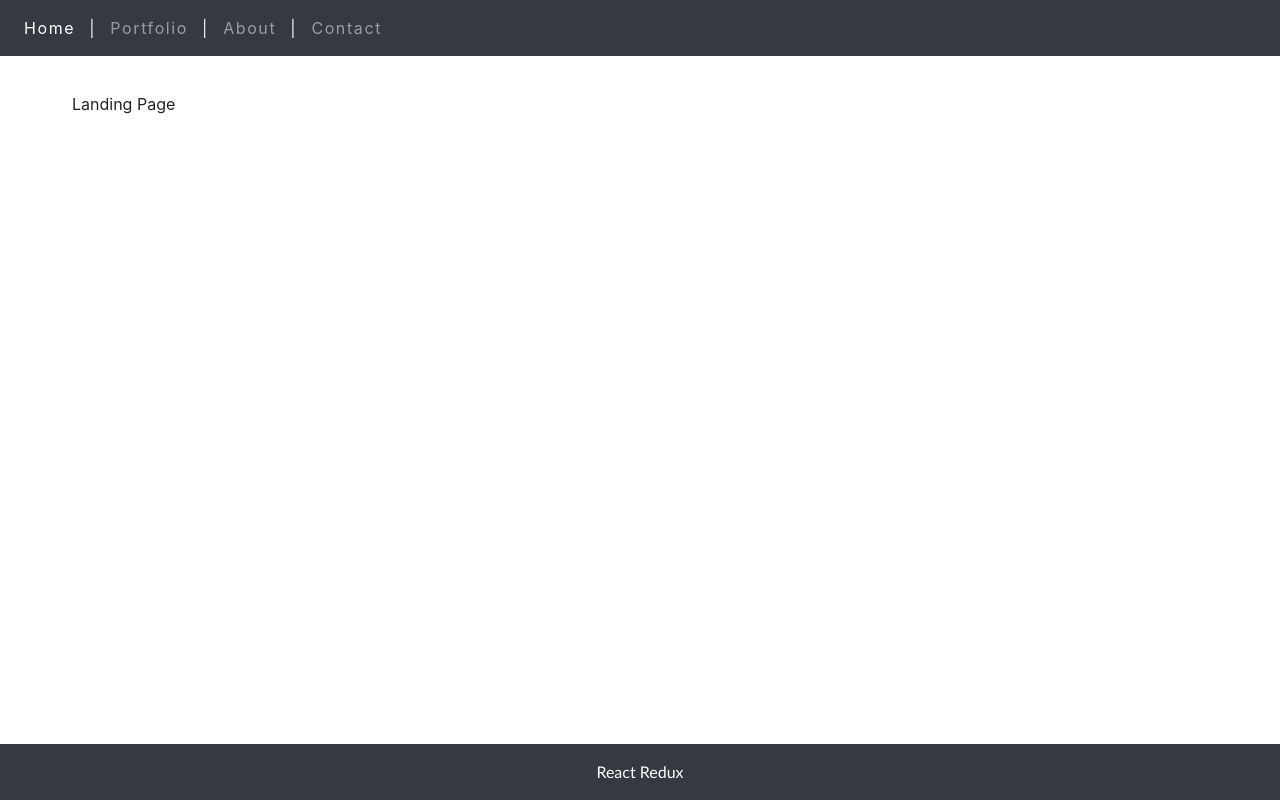
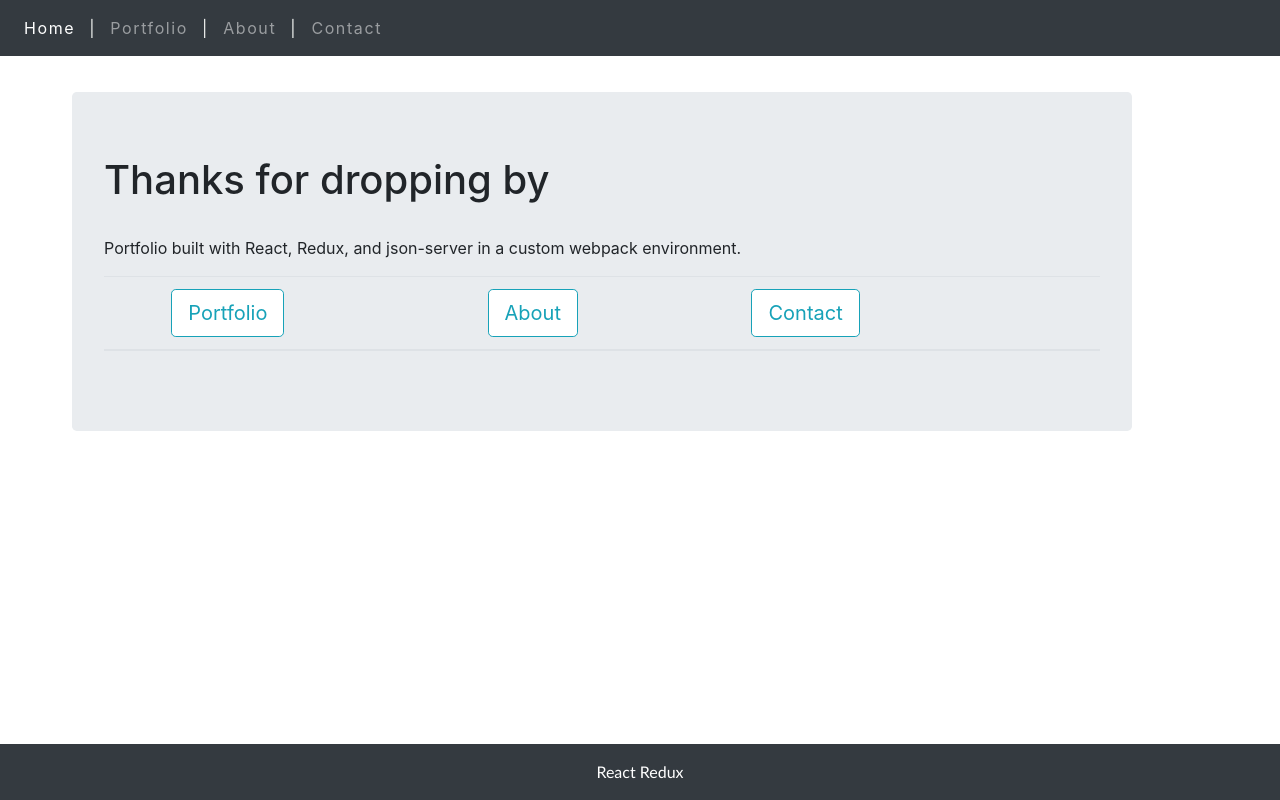
Before and after one commit to DopamineDriven/redux-portfolio, a React app: page / in a window 1280 px wide. Built offline with nearby package versions, Linux system fonts and the light colour scheme.

Commit message:
jest test passing via enzyme mount shallow in navbar

```diff
--- a/package.json
+++ b/package.json
@@ -4,7 +4,8 @@
   "description": "Custom webpack build using React, Redux, and json-server",
   "main": "index.js",
   "scripts": {
-    "start": "webpack-dev-server --config webpack.config.dev.js --port 3000"
+    "start": "webpack-dev-server --config webpack.config.dev.js --port 3000",
+    "test": "jest --watch"
   },
   "jest": {
     "setupFiles": [
--- a/src/pages/Home.jsx
+++ b/src/pages/Home.jsx
@@ -1,11 +1,43 @@
-import React from 'react';
+import React from "react";
+import { Link } from "react-router-dom";
 
 const Home = () => {
-    return (
-        <div>
-            Landing Page
-        </div>
-    )
-}
+  return (
+    <div className="jumbotron">
+      <h1>Thanks for dropping by</h1>
+      <br />
+      <p>
+        Portfolio built with React, Redux, and json-server in a custom webpack
+        environment.
+      </p>
+      <table className="table">
+        <thead>
+          <tr>
+            <th />
+            <th>
+              {" "}
+              <Link to="portfolio" className="btn btn-info bg-white text-info btn-lg">
+                Portfolio
+              </Link>
+            </th>
+            <th>
+              {" "}
+              <Link to="about" className="btn btn-info bg-white text-info btn-lg">
+                About
+              </Link>
+            </th>
+            <th>
+              {" "}
+              <Link to="contact" className="btn btn-info bg-white text-info btn-lg">
+                Contact
+              </Link>
+            </th>
+            <th />
+          </tr>
+        </thead>
+      </table>
+    </div>
+  );
+};
 
 export default Home;
```
Also changed, not shown: src/logo.svg (added), 1 other file (tests, documents, lock files or other folders).
